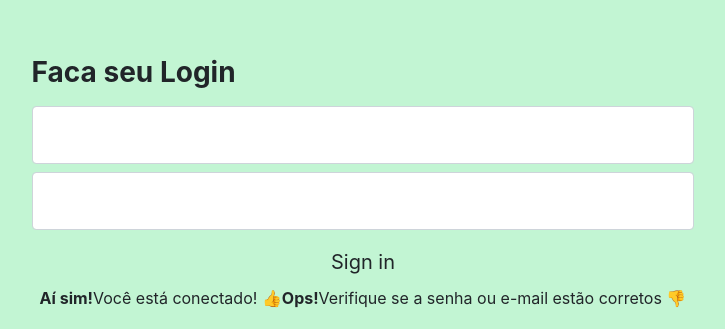
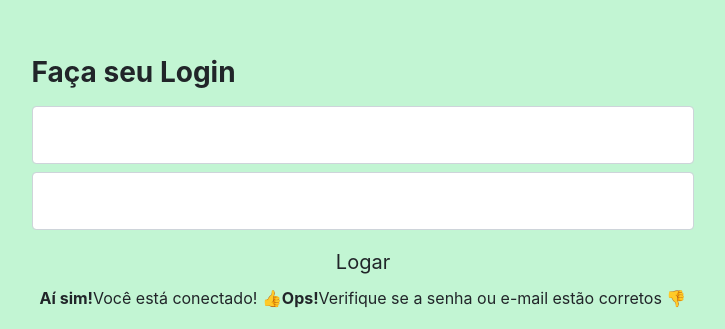
Before and after one commit to adriastephanie/react-website, a React (Create React App) app in the folder meu-app-react/: page / in a window 1280 px wide. Shown: the part 153-482 px from the top of the page, without its empty margins (277-1002 px from the left). Built offline with nearby package versions, Linux system fonts and the light colour scheme.

Commit message:
integration with

```diff
--- a/meu-app-react/src/view/login/index.js
+++ b/meu-app-react/src/view/login/index.js
@@ -1,24 +1,42 @@
-import React from 'react';
+import React, { useState } from 'react';
 import './login.css'
+import firebase from '../../config/firebase'
+import 'firebase/auth'
 
-function Login() {
+
+
+function Login(){
+
+    const [email, setEmail] = useState();
+    const [senha, setSenha] = useState();
+
+    function Logar() {
+        firebase.auth().signInWithEmailAndPassword(email, senha).then(resultado => {
+            alert('DEU CERTO')
+
+        }).catch(erro => {
+            alert('ERROR')
+
+        });
+    }
+
     return(
         <div className="login-content d-flex align-items-center">
 
             <main className="form-signin mx-auto">
                 <form>
 
-                    <h1 className="h3 mb-3 fw-normal text-black font-weight-bold">Faca seu Login</h1>
+                    <h1 className="h3 mb-3 fw-normal text-black font-weight-bold">Faça seu Login</h1>
 
                     <div className="form-floating">
-                        <input type="email" class="form-control my-2" id="floatingInput" placeholder="E-mail"/>
+                        <input onChange= {(e) => setEmail(e.target.value)} type="email" class="form-control my-2" id="floatingInput" placeholder="E-mail"/>
                     </div>
 
                     <div className="form-floating">
-                        <input type="password" class="form-control my-2" id="floatingPassword" placeholder="oi"/>
+                        <input onChange= {(e) => setSenha(e.target.value)} type="password" class="form-control my-2" id="floatingPassword" placeholder="Senha"/>
                     </div>
 
-                    <button class="w-100 btn btn-lg btn-login" type="submit">Sign in</button>
+                    <button onClick={Logar} class="w-100 btn btn-lg btn-login" type="button">Logar</button>
                     <div className="mgs-login text-black text-center mx-2">
                         <span><strong>Aí sim!</strong>Você está conectado! &#128077;</span>
                         <span><strong>Ops!</strong>Verifique se a senha ou e-mail estão corretos &#128078;</span>
```
